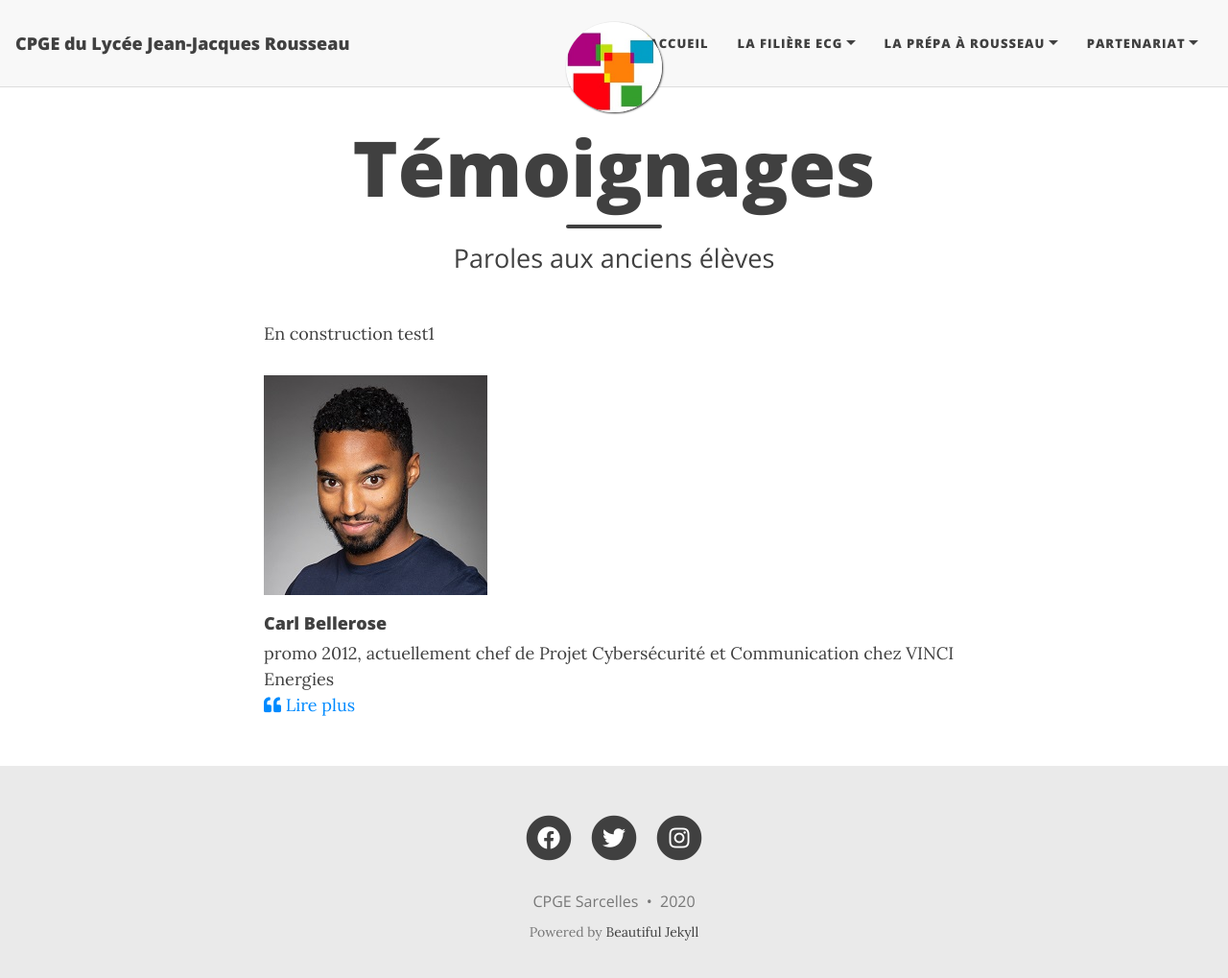
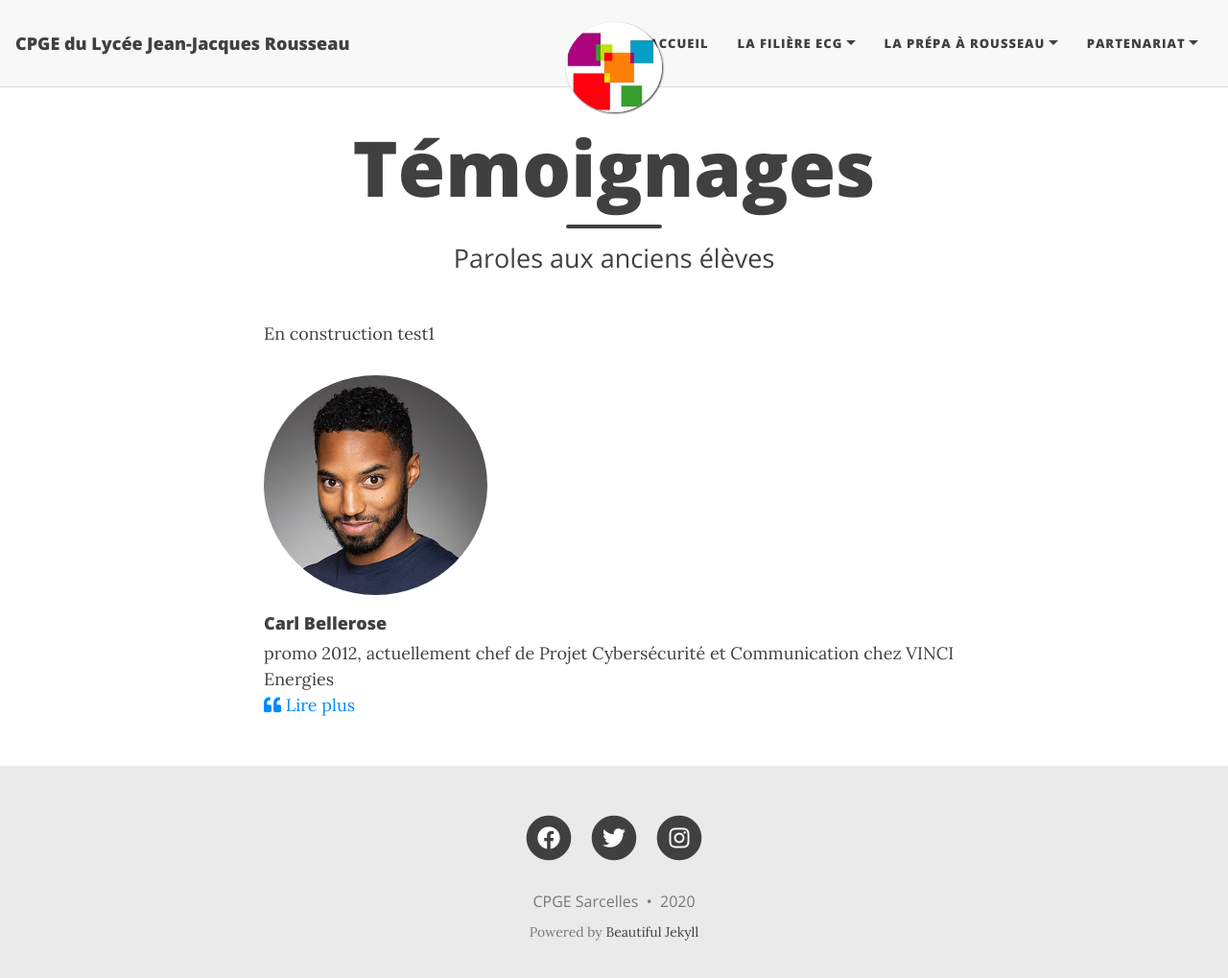
Before and after one commit to cpgesarcelles/cpgesarcelles.github.io, a Jekyll site: the page built from temoignages.md, in a window 1280 px wide and 1032 px high. Shown: the top 1019 px of the window at 96% size. Built offline with Jekyll 4.4.1, drawn with Linux system fonts in a browser that asks for light colours; nearby versions of some CDN libraries.

Commit message:
Update list-circles.html

```diff
--- a/_includes/list-circles.html
+++ b/_includes/list-circles.html
@@ -5,7 +5,7 @@
         {% if item.url %}
           <a href="{{ item.url }}"><img src="{{ item.img }}"  class="item-img" /></a>
         {% else %}
-          <img src="{{ item.img }}" class="item-img" />
+          <img src="{{ item.img }}" class="item-img" style="border-radius:50%"/>
         {% endif %}
       {% endif %}
       {% if item.name %}
```
